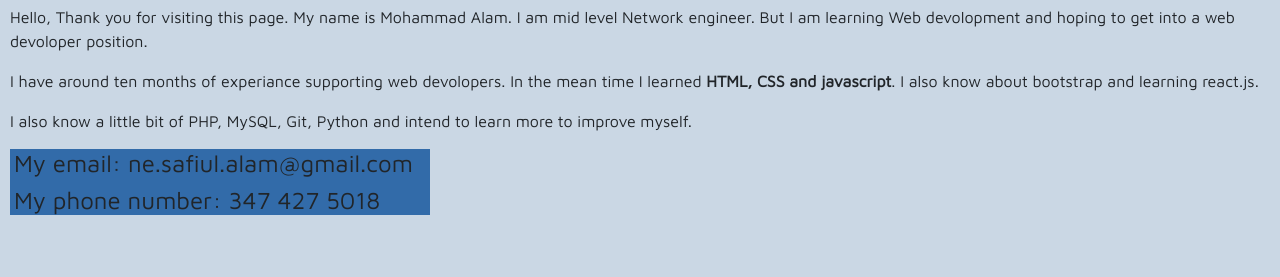
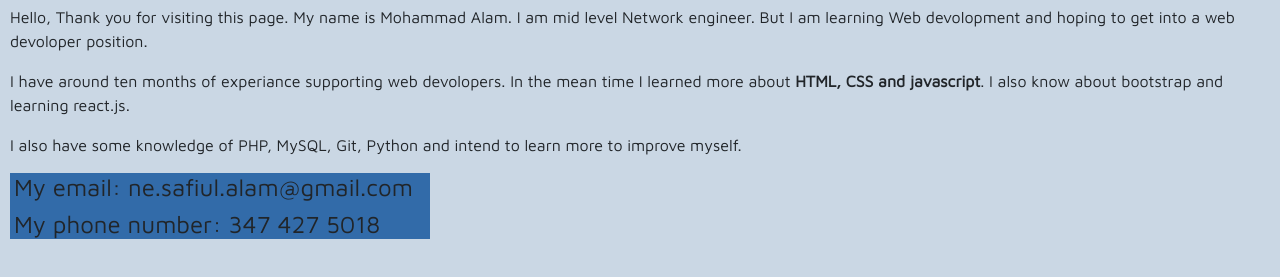
Before and after one commit to alam77ny/alam77ny.project1.io, a plain HTML site: page about-me.html in a window 1280 px wide. Shown: the part 97-374 px from the top of the page. Drawn offline with nearby package versions, Linux system fonts and the light colour scheme.

Commit message:
modified

```diff
--- a/about-me.html
+++ b/about-me.html
@@ -34,9 +34,9 @@
 				My name is Mohammad Alam. I am mid level Network engineer. But I am learning Web devolopment and hoping to get into a web devoloper position.
 			</p>
 
-			<p>I have around ten months of experiance supporting web devolopers. In the mean time I learned <strong>HTML, CSS and javascript</strong>. I also know about bootstrap and learning react.js.</p>
+			<p>I have around ten months of experiance supporting web devolopers. In the mean time I learned more about <strong>HTML, CSS and javascript</strong>. I also know about bootstrap and learning react.js.</p>
 
-			<p>I also know a little bit of PHP, MySQL, Git, Python and intend to learn more to improve myself.</p>
+			<p>I also have some knowledge of PHP, MySQL, Git, Python and intend to learn more to improve myself.</p>
 
 			<div class="contact">
 				<h4>My email: ne.safiul.alam@gmail.com</h4>
```
